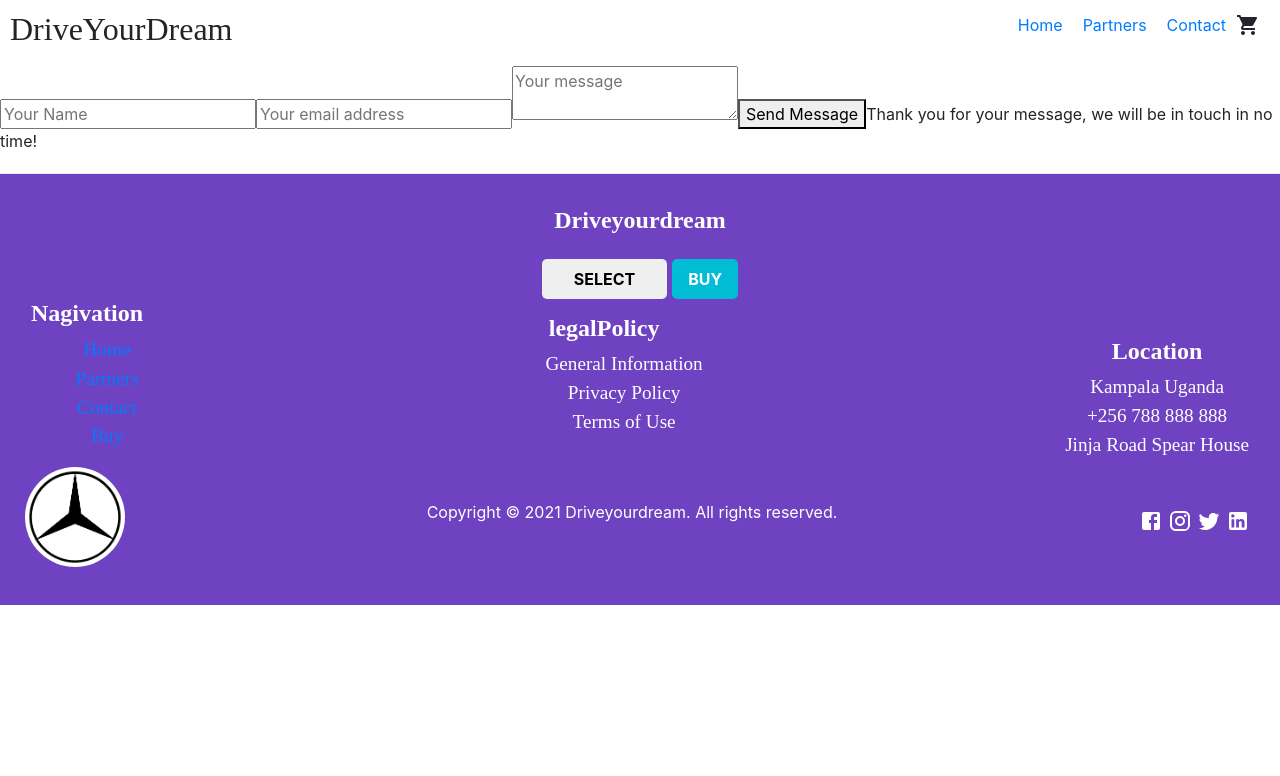
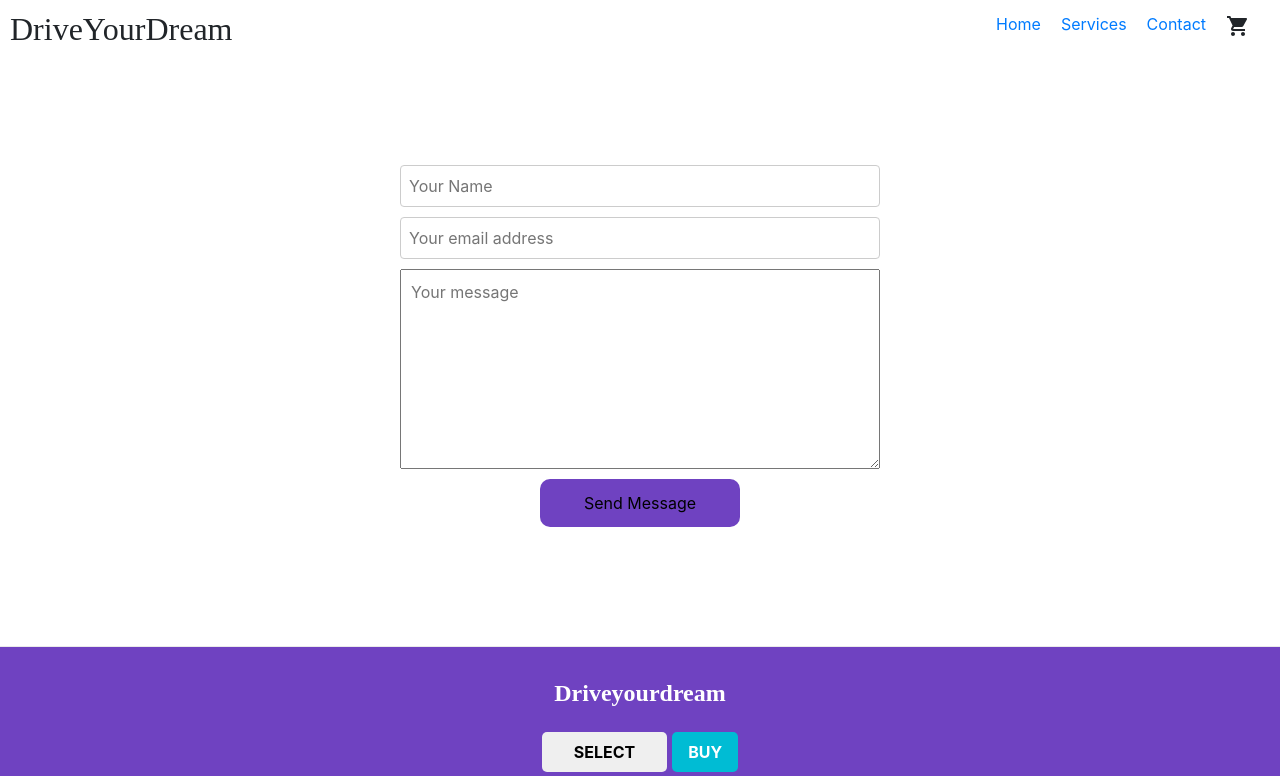
Before and after one commit to outboxafrica/courier-Hufflepuff-frontend, a Next.js app: page /contact in a window 1280 px wide. Shown: the top 776 px of the page. Built offline with nearby package versions, Linux system fonts and the light colour scheme; no server answers.

Commit message:
ft-add contactForm

```diff
--- a/components/Navbar.js
+++ b/components/Navbar.js
@@ -3,12 +3,12 @@ import Link from "next/link";
 import router from "next/router";
 import style from "../styles/Navbar.module.css";
 import ShoppingCartIcon from "@mui/icons-material/ShoppingCart";
-// import { useSession } from "next-auth/react";
-// import { CartProducts} from "../context/contextProducts"
+import { useSession } from "next-auth/react";
+import { CartProducts} from "../context/contextProducts"
 function Navbar() {
-//   const { data: session, status } = useSession();
-//   const {cart} = CartProducts();
-//   console.log(cart);
+  const { data: session, status } = useSession();
+  const {cart} = CartProducts();
+  // console.log(cart);
   return (
     <div className={style.container}>
       <h2 className={style.title}>DriveYourDream</h2>
@@ -17,19 +17,21 @@ function Navbar() {
           <Link href="/">Home</Link>
         </li>
         <li className={style.link}>
-          <Link href="/partners">Partners</Link>
+          <Link href="/">Services</Link>
         </li>
         <li className={style.link}>
           <Link href="/contact">Contact</Link>
         </li>
-        {/* <span>{cart.length}</span> */}
-        <ShoppingCartIcon />
-        {/* <p>{session ? session.user.email : null}</p>
+        <li className={style.link}>
+          <Link href="/cart" passHref>
+        <ShoppingCartIcon href="/cart" qty={cart.length}/></Link>
+        </li>
+        <p>{session ? session.user.email : null}</p>
         {status === "authenticated" && (
           <li className={style.link}>
             <button onClick={() => signOut()}>signOut</button>
-          </li> */}
-        {/* )} */}
+          </li>
+         )}
       </ul>
     </div>
   );
--- a/pages/_app.js
+++ b/pages/_app.js
@@ -2,6 +2,7 @@ import Layout from '../components/Layout'
 import '../styles/globals.css'
 import "slick-carousel/slick/slick.css";
 import "slick-carousel/slick/slick-theme.css";
+import 'react-toastify/dist/ReactToastify.css';
 import { SessionProvider } from 'next-auth/react';
 import { CartProvider } from "../context/contextProducts";
 import { ToastContainer } from 'react-toastify';
@@ -10,8 +11,8 @@ function MyApp({ Component, pageProps }) {
   return (
     <SessionProvider session={pageProps.session}>
       <CartProvider>
-        <ToastContainer />
       <Layout>
+      <ToastContainer />
         <Component {...pageProps} />
        </Layout>
       </CartProvider>
--- a/pages/api/auth/[...nextauth].js
+++ b/pages/api/auth/[...nextauth].js
@@ -21,7 +21,11 @@ export default NextAuth({
     }),
   ],
   pages: {},
-  callbacks: {},
+  callbacks: {
+    async redirect({ url, baseUrl }) {
+      return baseUrl
+    },
+  },
   theme: "dark",
   jwt:{}
 });
--- a/pages/car/[id].js
+++ b/pages/car/[id].js
@@ -31,7 +31,7 @@ function Singlecar({ item }) {
           <span>{item?.Mileage}</span>
           <div>
             <QuantityBtn quantity={quantity} setQuantity={setQuantity}/>
-            <button onClick={addToCartHandler}>ADD To Cart</button>
+            <button onClick={addToCartHandler} className={styles.btnConfirm}>ADD To Cart</button>
           </div>
         </div>
 
--- a/pages/contact.js
+++ b/pages/contact.js
@@ -1,46 +1,84 @@
 import { useState } from "react";
-import emailjs from 'emailjs-com';
+import emailjs from "emailjs-com";
+import Style from "../styles/Form.module.css";
+import { toast } from "react-toastify";
+import{ init } from 'emailjs-com';
+init("user_FdYzBGcfFAGMkHWi5GL58");
 
 const Contact = () => {
-    const [name, setName] = useState('');
-    const [email, setEmail] = useState('');
-    const [message, setMessage] = useState('');
+  const [name, setName] = useState("");
+  const [email, setEmail] = useState("");
+  const [message, setMessage] = useState("");
   const [emailSent, setEmailSent] = useState(false);
 
   const submit = () => {
     if (name && email && message) {
       // TODO - send mail
-           const serviceId = process.env.NEXT_SERVICE_ID;
-            const templateId = process.env.NEXT_TEMPLATE_ID;
-            const userId = process.env.NEXT_USER_ID;
+      const serviceId ="service_2ez7ovx";
+      const templateId = "template_3kplp8c";
       const templateParams = {
         name,
         email,
-                message
+        message,
+      };
+      console.log(process.env.NEXT_SERVICE_ID);
+
+      emailjs
+        .send(serviceId, templateId, templateParams)
+        .then((response) => console.log(response))
+        .then((error) => console.log(error));
+        toast.success("Thank you for your message we will be in touch in no time");
+
+      setName("");
+      setEmail("");
+      setMessage("");
+      setEmailSent(true);
+    } else {
+      alert("Please fill in all fields.");
+    }
   };
 
-            emailjs.send(serviceId, templateId, templateParams, userId)
-                .then(response => console.log(response))
-                .then(error => console.log(error));
-
-
-            setName('');
-            setEmail('');
-            setMessage('');
-            setEmailSent(true);
-        } else {
-            alert('Please fill in all fields.');
-        }
-    }
-
   return (
-        <>
-        <input type="text" placeholder="Your Name" value={name} onChange={e => setName(e.target.value)} />
-        <input type="email" placeholder="Your email address" value={email} onChange={e => setEmail(e.target.value)} />
-        <textarea placeholder="Your message" value={message} onChange={e => setMessage(e.target.value)}></textarea>
-        <button onClick={submit}>Send Message</button>
-        <span className={emailSent ? 'visible' : null}>Thank you for your message, we will be in touch in no time!</span>
-        </>
+    <div className={Style.container}>
+      {/* <label style={{fontFamily:"Times New Roman" , fontSize:"15"}}>NAME</label> */}
+      <input
+        type="text"
+        placeholder="Your Name"
+        value={name}
+        onChange={(e) => setName(e.target.value)}
+      />
+      {/* <label style={{fontFamily:"Times New Roman" , fontSize:"15"}}>EMAIL</label> */}
+      <input
+        type="email"
+        placeholder="Your email address"
+        value={email}
+        onChange={(e) => setEmail(e.target.value)}
+      />
+      {/* <label style={{fontFamily:"Times New Roman" , fontSize:"15"}}>Message</label> */}
+      <textarea
+        placeholder="Your message"
+        value={message}
+        style={{
+          padding: "10px",
+          minWidth: "480px",
+          minHeight: "200px",
+          marginBottom: "10px",
+        }}
+        onChange={(e) => setMessage(e.target.value)}
+      ></textarea>
+      <button
+        onClick={submit}
+        style={{
+          border: "none",
+          borderRadius: "10px",
+          backgroundColor: "#6f42c1",
+          padding: "12px",
+          width: "200px",
+        }}
+      >
+        Send Message
+      </button>
+    </div>
   );
 };
 
--- /dev/null
+++ b/styles/Form.module.css
@@ -0,0 +1,38 @@
+.container{
+    width: 100%;
+    max-width: 500px;
+    margin: auto 0;
+    display: flex;
+    flex-direction: column;
+    padding: 10px;
+    justify-content: center;
+    align-items: center;
+    min-height: 70vh;
+    margin-left: auto;
+    margin-right: auto;
+}
+.container input{
+    width: 100%;
+    padding: 8px;
+    margin-bottom: 10px;
+    border: 1px solid #ccc;
+    border-radius: 4px;
+}
+.container input[type="submit"]{
+    width: 100%;
+    padding: 8px;
+    margin-bottom: 10px;
+    border: 1px solid #ccc;
+    border-radius: 4px;
+    background-color: #6f42c1;
+    color: white;
+}
+.emailSent{
+    width: 100%;
+    padding: 8px;
+    margin-bottom: 10px;
+    border: 1px solid #ccc;
+    border-radius: 4px;
+    background-color: #6f42c1;
+    color: white;
+}
```
Also changed, not shown: components/QuantityBtn.js (+6 -7 lines), pages/cart.js (+5 -4 lines), styles/ShoppingCart.module.css (renamed from styles/ShoopingCart.module.css), 1 other file (tests, documents, lock files or other folders). Lines whose indentation alone changed are shown as unchanged.
